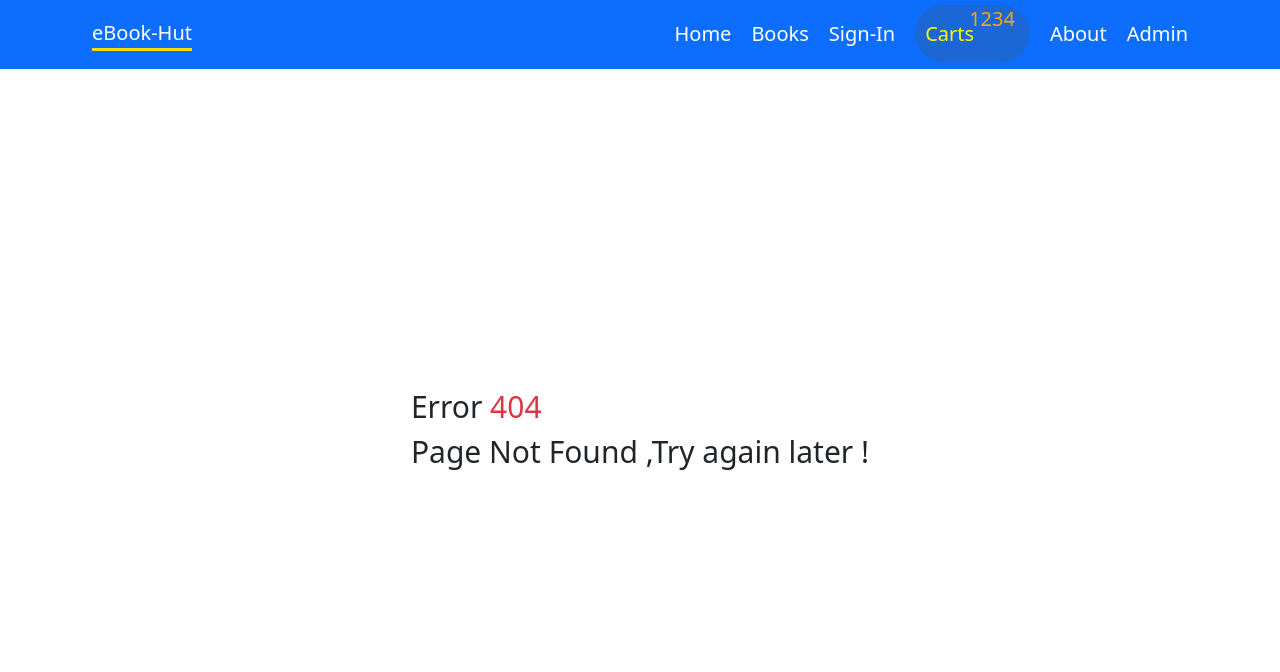
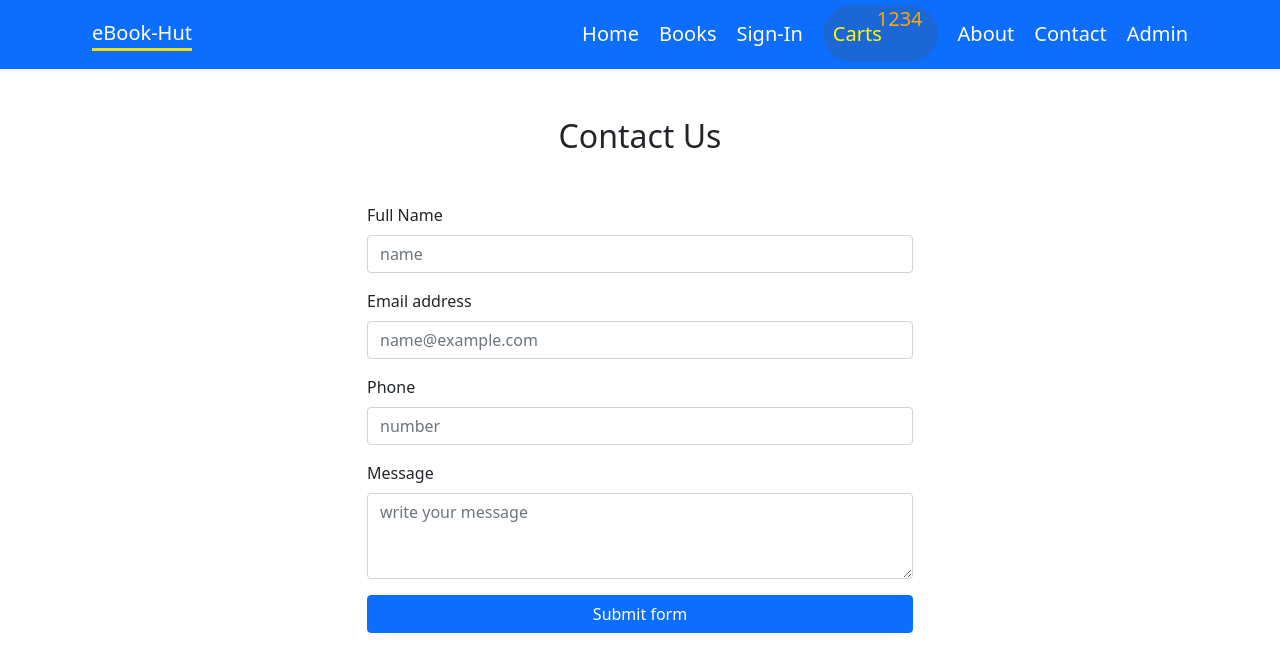
Before and after one commit to Imran-2021/eBook-Hut-client, a React (Create React App) app: page /contact in a window 1280 px wide. Before the commit this address had no page. Shown: the top 672 px of the page. Built offline with nearby package versions, Linux system fonts and the light colour scheme.

Commit message:
add Contact form and design about page

```diff
--- a/src/App.js
+++ b/src/App.js
@@ -10,6 +10,7 @@ import Admin from "./Components/Admin/Admin";
 import BookDetails from "./Components/Books/BookDetails";
 import Books from "./Components/Books/Books";
 import Carts from "./Components/Carts/Carts";
+import Contact from "./Components/Contact/Contact";
 import Footer from "./Components/Footer/Footer";
 import Home from "./Components/Home/Home";
 import Navbarr from "./Components/NavBar/Navbar";
@@ -37,6 +38,9 @@ function App() {
           <Route path="/carts">
             <Carts />
           </Route>
+          <Route path="/contact">
+            <Contact/>
+          </Route>
           <Route path="/sign-in">
             <SIgnIn />
           </Route>
--- a/src/Components/About/About.css
+++ b/src/Components/About/About.css
@@ -1,7 +1,74 @@
-.about{
+/* .about{
     min-height: 90vh;
     width: 100%;
     display: flex;
     justify-content: center;
     align-items: center;
+} */
+#header{
+    width: 100%;
+    height: 80vh;
+    margin-top: 70px;
+
 }
+#header h1{
+    margin :0 0 10px 0;
+    font-size:48px;
+    font-family: 700;
+    color: black;
+
+}
+#header .brand-name{
+    color: #3498db;
+
+}
+#header h2{
+    color:#484848;
+    font-size: 24px;
+
+
+}
+#header .btn-get-started{
+    font-weight: 500px;
+    font-size: 16px;
+    letter-spacing: 1px;
+    display: inline-block;
+    padding: 10px 30px;
+    border-radius: 50px;
+    transition: 0.5s;
+    color: #3498db;
+    border:2px solid #3498db;
+    text-decoration:none;
+
+
+}
+#header .btn-get-started:hover{
+    background: #3498db;
+    color: #fff;
+
+}
+.header-img{
+    text-align: right;
+
+}
+#header .animated{
+    animation: up-down 2s ease-in-out infinite alternate-reverse both;
+}
+@-webkit-keyframes up-down {
+    0%{
+       transform: traslateY(10px);
+
+    }
+    100%{
+       transform: traslateY(-10px);
+    }
+}
+@keyframes  up-down {
+    0%{
+       transform: traslateY(10px);
+
+    }
+    100%{
+       transform: traslateY(-10px);
+    }
+}
--- a/src/Components/About/About.js
+++ b/src/Components/About/About.js
@@ -1,14 +1,14 @@
 import React from 'react';
-import "./About.css"
+import Common from './Common';
 const About = () => {
     return (
-        <div className="about">
-            <div>
-            <h4 className="text-secondary">Hello brother !</h4>
-            <h4 className="text-secondary">Developer Sleeping now !</h4>
-            </div>
-
-        </div>
+        <>
+            <Common
+                name="Wekcome to about page"
+                imagescr="https://i.ibb.co/NF8tFWN/books-removebg-preview.png"
+                visit="/contact" btname="Contact Now"
+             />
+        </>
     );
 };
 
--- /dev/null
+++ b/src/Components/About/Common.js
@@ -0,0 +1,39 @@
+import React from 'react';
+import "./About.css"
+import { NavLink } from 'react-router-dom';
+const Common = (props) => {
+    return (
+        <>
+            <section id="header" className="d-flex align-items-center" >
+                <div className="container-fluid nav-bg">
+                    <div className="row">
+                        <div className="col-10 mx-auto">
+                            <div className="row">
+
+                                <div className="col-md-6 pt-5 pt-lg-0 order-2 order-lg-1 d-flex justify-content-center flex-column">
+                                    <h1>{props.name} <strong className="brand-name">eBook-Hut
+                                    </strong></h1>
+                                    <p className="brand-name">the world largest Book shop</p>
+                                    <h2 className="my-3">
+                                        here you find any kind of books according to catagories.
+                                    </h2>
+
+                                    <div className="mt-3">
+                                        <NavLink to={props.visit}
+
+                                            className="btn-get-started">{props.btname}</NavLink>
+                                    </div>
+                                </div>
+                                <div className="col-lg-6 order-1 order-lg-2 header-img">
+                                    <img className="img-fluid animated" src={props.imagescr} alt="" />
+                                </div>
+                            </div>
+                        </div>
+                    </div>
+                </div>
+            </section>
+        </>
+    );
+};
+
+export default Common;
--- /dev/null
+++ b/src/Components/Contact/Contact.js
@@ -0,0 +1,40 @@
+import React from 'react';
+
+const Contact = () => {
+    return (
+            <>
+            <div className="my-5">
+                <h2 className="text-center">Contact Us</h2>
+            </div>
+            <div className="container contact_div">
+                <div className="row">
+                    <div className="col-md-6 col-10 mx-auto">
+                        <from>
+                        <div class="mb-3">
+                        <label for="exampleFormControlInput1" class="form-label">Full Name</label>
+                        <input type="text" class="form-control" id="exampleFormControlInput1" name="name"  placeholder="name"/>
+                        </div>
+                        <div class="mb-3">
+                        <label for="exampleFormControlInput1" class="form-label">Email address</label>
+                        <input type="email" class="form-control" id="exampleFormControlInput1" name="email"  placeholder="name@example.com"/>
+                        </div>
+                        <div class="mb-3">
+                        <label for="exampleFormControlInput1" class="form-label">Phone</label>
+                        <input type="tel" class="form-control" name="number"  placeholder="number"/>
+                        </div>
+                        <div class="mb-3">
+                        <label for="exampleFormControlTextarea1" class="form-label">Message</label>
+                        <textarea class="form-control" id="exampleFormControlTextarea1" rows="3" name="textmessage"  placeholder="write your message"></textarea>
+                        </div>
+                        <div class="col-12">
+                        <button class="btn btn-primary w-100" type="submit">Submit form</button>
+                    </div>
+                        </from>
+                    </div>
+                </div>
+            </div>
+            </>
+    );
+};
+
+export default Contact;
--- a/src/Components/NavBar/Navbar.js
+++ b/src/Components/NavBar/Navbar.js
@@ -27,6 +27,7 @@ const Navbarr = () => {
                 <Link onClick={handleClick} className="text-centerr nv-color" to="/sign-in">Sign-In</Link>
                 <Link onClick={handleClick} className=" nv-color text-centerrr" to="/carts"><span className="mc"><span className="ct">Carts</span><span className="cartsnm">1234</span></span></Link>
                 <Link onClick={handleClick} className="text-centerr nv-color" to="/about">About</Link>
+                <Link onClick={handleClick} className="text-centerr nv-color" to="/contact">Contact</Link>
                 <Link onClick={handleClick} className="text-centerr nv-color" to="/admin">Admin</Link>
             </Nav>
             </Navbar.Collapse>
```
